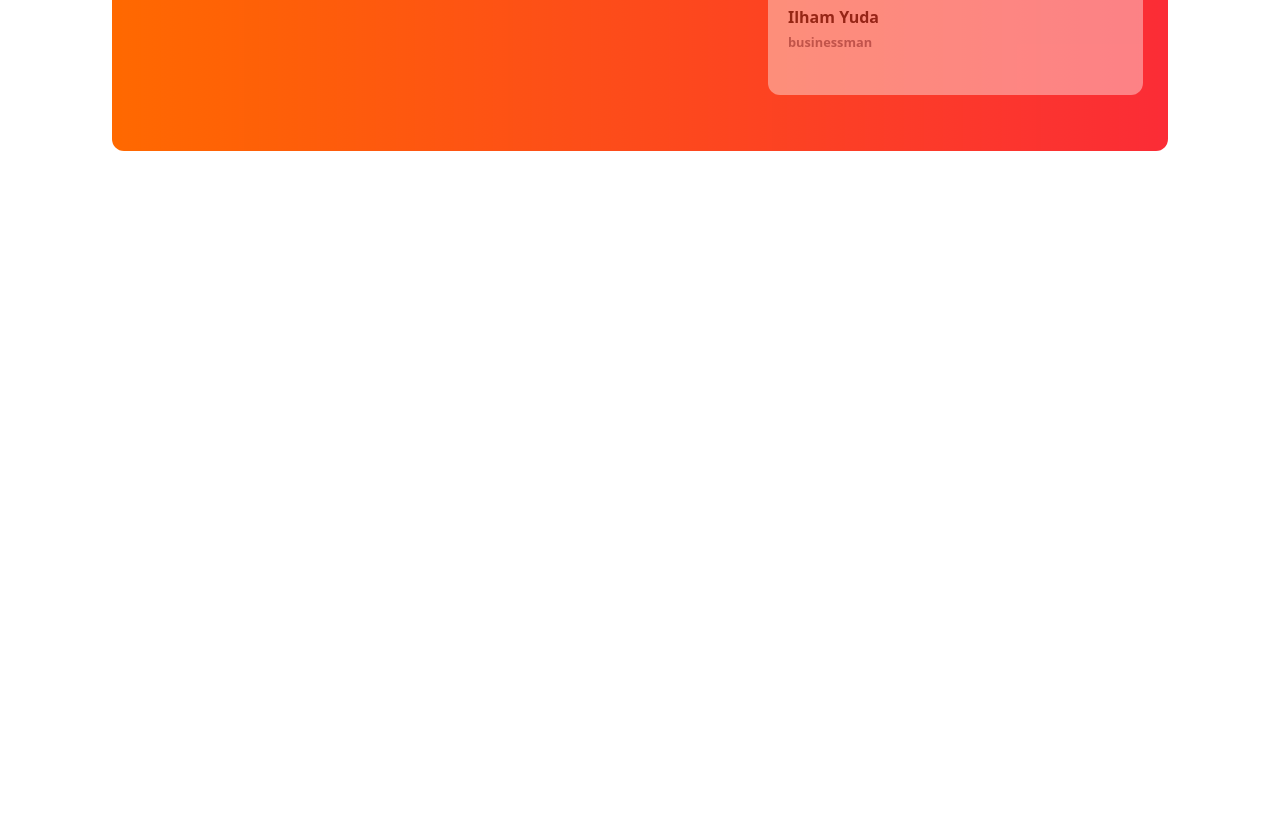
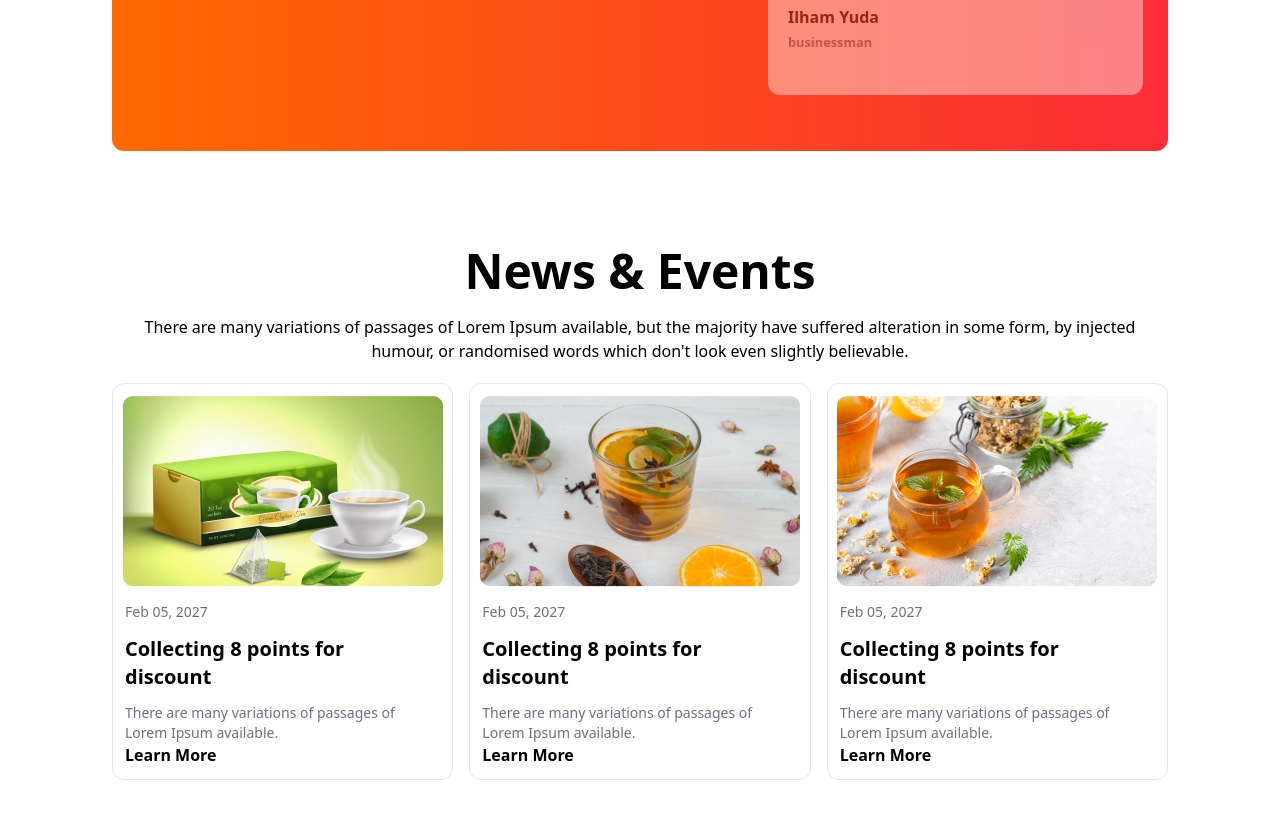
Before and after one commit to AhesanToha/tea-house, a plain HTML site: page index.html in a window 1280 px wide. Shown: the part 2243-3061 px from the top of the page. Before the commit the page ends 2490 px from the top, so only its background shows below. Drawn offline with nearby package versions, Linux system fonts and the light colour scheme.

Commit message:
news and event added

```diff
--- a/index.html
+++ b/index.html
@@ -225,6 +225,52 @@
       </div>
 
     </section>
+
+    <!-- News and events section -->
+    <section class="mb-24">
+      <div class="text-center">
+        <h1 class="text-5xl font-bold">News & Events</h1>
+        <p class="my-5">There are many variations of passages of Lorem Ipsum available, but the majority have suffered
+          alteration in
+          some form,
+          by injected humour, or randomised words which don't look even slightly believable.
+        </p>
+      </div>
+
+      <!-- cards -->
+      <div class="grid grid-cols-1 gap-4 md:grid-cols-3">
+        <!-- card -->
+        <div class= "border-gray-200 border rounded-xl ">
+          <img class="mx-auto my-3" src="images/news-1.png" alt="">
+          <div class="px-3">
+            <small class="text-sm text-gray-500">Feb 05, 2027</small>
+            <h3 class="font-bold text-xl py-3">Collecting 8 points for <br> discount</h3>
+            <p class="text-sm text-gray-500">There are many variations of passages of Lorem Ipsum available.</p>
+            <h4 class="font-bold pb-3">Learn More</h4>
+          </div>
+        </div>
+        <!-- card -->
+        <div class= "border-gray-200 border rounded-xl ">
+          <img class="mx-auto my-3" src="images/news-2.png" alt="">
+          <div class="px-3">
+            <small class="text-sm text-gray-500">Feb 05, 2027</small>
+            <h3 class="font-bold text-xl py-3">Collecting 8 points for <br> discount</h3>
+            <p class="text-sm text-gray-500">There are many variations of passages of Lorem Ipsum available.</p>
+            <h4 class="font-bold pb-3">Learn More</h4>
+          </div>
+        </div>
+        <!-- card -->
+        <div class= "border-gray-200 border rounded-xl ">
+          <img class="mx-auto my-3" src="images/news-3.png" alt="">
+          <div class="px-3">
+            <small class="text-sm text-gray-500">Feb 05, 2027</small>
+            <h3 class="font-bold text-xl py-3">Collecting 8 points for <br> discount</h3>
+            <p class="text-sm text-gray-500">There are many variations of passages of Lorem Ipsum available.</p>
+            <h4 class="font-bold pb-3">Learn More</h4>
+          </div>
+        </div>
+      </div>
+    </section>
   </main>
 </body>
 
```
Lines whose indentation alone changed are shown as unchanged.
